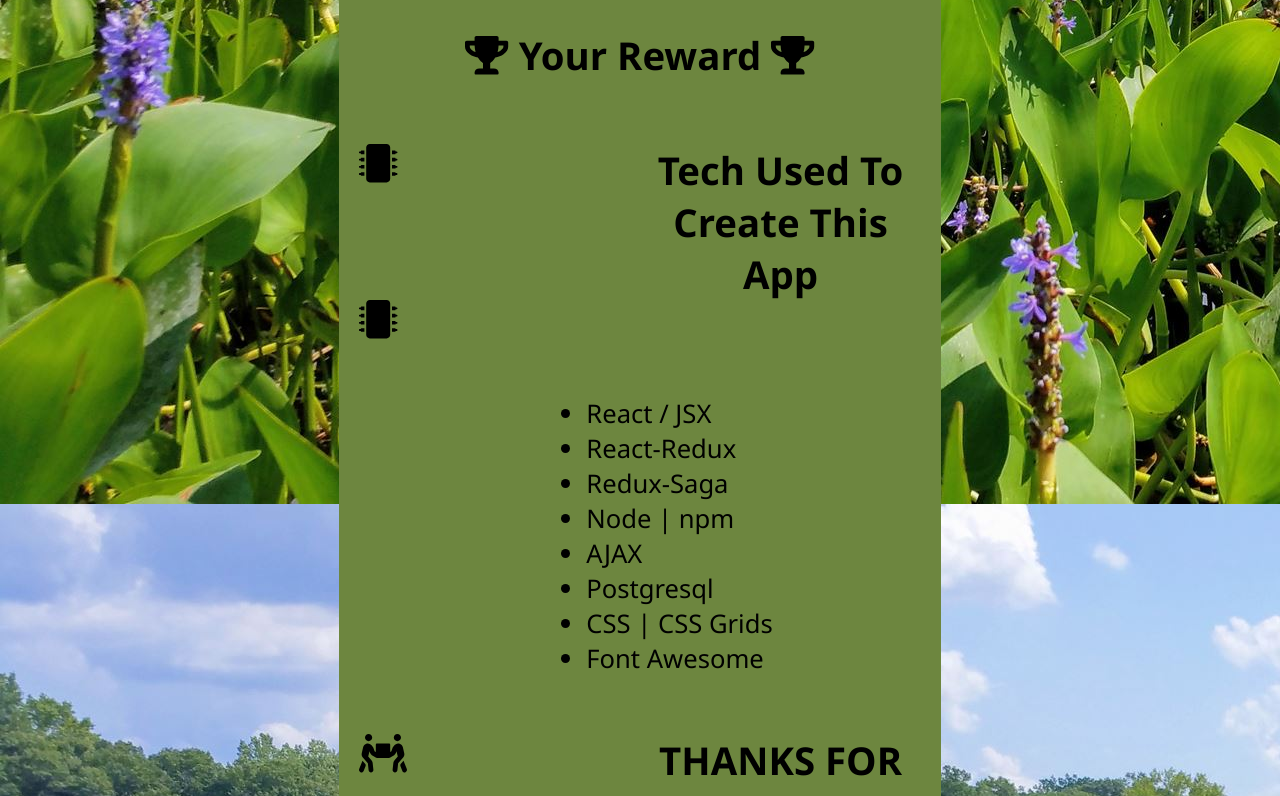
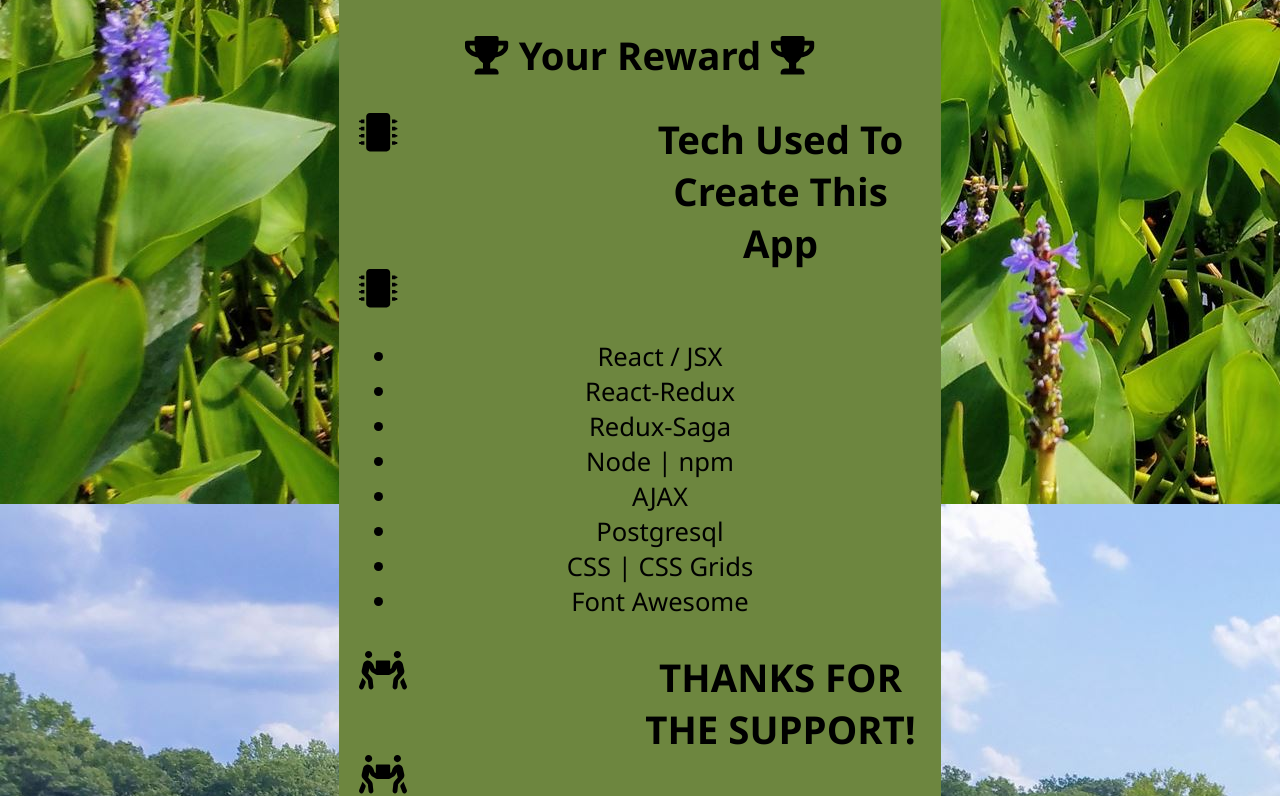
Before and after one commit to linzmeyer/solo-project, a React app: page /#/about in a window 1280 px wide. Shown: the part 958-1754 px from the top of the page. Built offline with nearby package versions, Linux system fonts and the light colour scheme; no server answers.

Commit message:
fixed buggy styling with more concise grids

```diff
--- a/src/components/AboutView/AboutView.css
+++ b/src/components/AboutView/AboutView.css
@@ -1,25 +1,9 @@
-.card {
-  background-color: #ddd;
-  margin: 20px;
+.tech-list, .thanks-list {
+  display: grid;
+  grid-area: list;
+  justify-content: center;
 }
 
-.grid {
-  display: grid;
-  grid-template-columns: repeat(3, 1fr);
-  grid-template-areas:
-    'grid-title grid-title grid-title'
-    '. grid-list grid-list';
-}
-
-.grid-title {
-  grid-area: grid-title;
-}
-
-.grid-list {
-  grid-area: grid-list;
-}
-
-.grid-list > li {
-  grid-area: tech;
+.tech-list, .thanks-list > li {
   text-align: left;
 }
```
